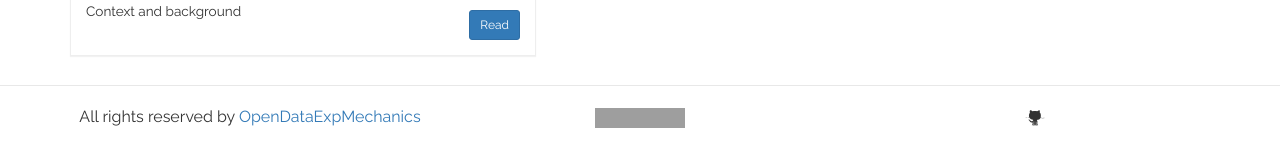
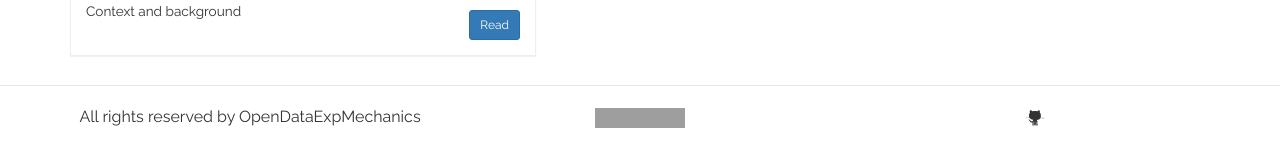
Before and after one commit to OpenDataExpMechanics/OpenDataExpMechanics.github.io, a Jekyll site: the page built from index.html, in a window 1280 px wide. Shown: the part 422-589 px from the top of the page. Built offline with Jekyll 4.4.1, drawn with Linux system fonts in a browser that asks for light colours; the list of posts is cut into pages by our own code; grey boxes are pictures that could not be loaded.

Commit message:
Chnages in the layout

```diff
--- a/_includes/footer.html
+++ b/_includes/footer.html
@@ -2,7 +2,7 @@
     <div class="container">
         <div class="row p20">
             {% if site.copyright.name %}
-                <div class="col-md-4 text-center mt25">All rights reserved by <a target="_blank" href="{{site.copyright.link}}">{{site.copyright.name}}</a></div>
+                <div class="col-md-4 text-center mt25">All rights reserved by {{site.copyright.name}}</div>
             {% endif %}
 
             <div class="col-md-4 text-center mt25" >
```
